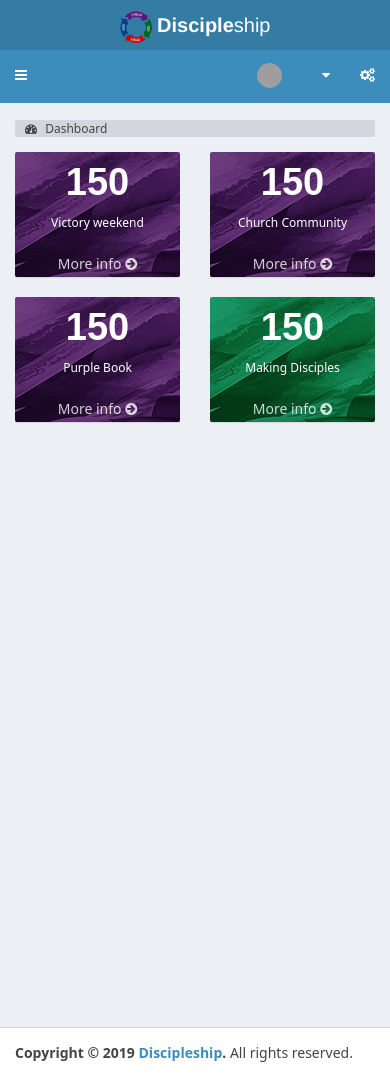
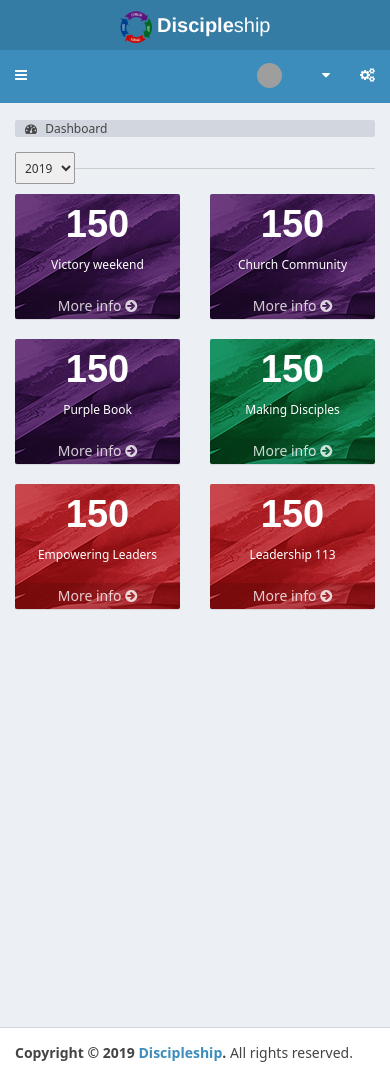
Before and after one commit to henrydeguzman/discipleship, a PHP site: page /discipleship/page/index in a window 390 px wide. Run offline with PHP 8.4, Linux system fonts and the light colour scheme; the visitor is signed in with stand-in values (Sample User, id 1); data that the repository does not hold is empty; grey boxes are pictures that could not be loaded.

Commit message:
preparing the dashboard layout

```diff
--- a/application/views/pages/dashboard/dashboard.html
+++ b/application/views/pages/dashboard/dashboard.html
@@ -1,4 +1,13 @@
-<div class="page-dashboard">
+<div class="page-dashboard" ng-controller="dashboard.page.controller as dashboardpageCtrl">
+    <div class="row">
+        <ul class="gen-text-divider">
+            <li>
+                <select class="gen-input-control">
+                    <option ng-repeat="i in _dates">{{i}}</option>
+                </select>
+            </li>
+        </ul>
+    </div>
     <div class="row">
         <div class="col-lg-3 col-xs-6">
             <!-- small box -->
@@ -60,4 +69,35 @@
             </div>
         </div>
     </div>
+    <div class="row">
+        <div class="col-lg-3 col-xs-6">
+            <!-- small box -->
+            <div class="small-box _banner _banner-empowering-leaders">
+                <div class="inner">
+                    <h3>150</h3>
+                    <p>Empowering Leaders</p>
+                </div>
+                <div class="icon">
+                    <!--<i class="ion ion-bag"></i>-->
+                    <img ng-src="api/getfile?name=img/purple-book/purple-book-border.png&size=120&basepath=assets&ext=.png">
+                </div>
+                <a href="#" class="small-box-footer">More info <i class="fa fa-arrow-circle-right"></i></a>
+            </div>
+        </div>
+
+        <div class="col-lg-3 col-xs-6">
+            <!-- small box -->
+            <div class="small-box _banner _banner-leadership113">
+                <div class="inner">
+                    <h3>150</h3>
+                    <p>Leadership 113</p>
+                </div>
+                <div class="icon">
+                    <!--<i class="ion ion-bag"></i>-->
+                    <img ng-src="api/getfile?name=img/makingdisciple/makingdisciple-border.png&size=120&basepath=assets&ext=.png">
+                </div>
+                <a href="#" class="small-box-footer">More info <i class="fa fa-arrow-circle-right"></i></a>
+            </div>
+        </div>
+    </div>
 </div>
--- a/application/views/templates/user/javascripts.html
+++ b/application/views/templates/user/javascripts.html
@@ -45,6 +45,8 @@
 <script src="<?= base_url('assets/js/main/services/values/main.formatter.js'); ?>"></script>
 <script src="<?= base_url('assets/js/main/services/values/main.config.js'); ?>"></script>
 
+<!-- dashboard page -->
+<script src="<?= base_url('assets/js/dashboard/controllers/dashboard.ctrl.js'); ?>"></script>
 <!-- users page -->
 <script src="<?= base_url('assets/js/users/controllers/users.ctrl.js'); ?>"></script>
 <script src="<?= base_url('assets/js/users/controllers/users.ctrl.diags.js'); ?>"></script>
--- a/assets/css/dashboard/dashboard.css
+++ b/assets/css/dashboard/dashboard.css
@@ -33,3 +33,19 @@
 .page-dashboard .small-box._banner._banner-makingdisciple img {
     width:110px;
 }
+
+.page-dashboard .small-box._banner._banner-empowering-leaders {
+    background-image: url(../../../assets/img/bg/empower.png);
+    color:white;
+}
+.page-dashboard .small-box._banner._banner-empowering-leaders img {
+    width:110px;
+}
+
+.page-dashboard .small-box._banner._banner-leadership113 {
+    background-image: url(../../../assets/img/bg/empower.png);
+    color:white;
+}
+.page-dashboard .small-box._banner._banner-leadership113 img {
+    width:110px;
+}
--- a/assets/css/main/generic/generic.css
+++ b/assets/css/main/generic/generic.css
@@ -403,3 +403,28 @@
     margin-left:20px;
     white-space: normal;
 }
+
+/* un ordered list generic text divider */
+.gen-text-divider {
+    margin:0;
+    padding:0;
+    margin:0 15px 10px 15px;
+    list-style:none;
+    position:relative;
+
+}
+.gen-text-divider > li {
+    display:inline-block;
+    position:relative;
+    z-index:22222222222;
+}
+.gen-text-divider:after {
+    content:'';
+    position:absolute;
+    left:0;
+    right:0;
+    /* top:0; */
+    border-top:1px solid #ccc;
+    top:50%;
+    z-index:1;
+}
--- /dev/null
+++ b/assets/js/dashboard/controllers/dashboard.ctrl.js
@@ -0,0 +1,14 @@
+/**
+ * Created by PhpStorm.
+ * User: henrilics
+ * Date: 11/09/2019
+ * Time: 11:45 PM
+ */
+victory.controller('dashboard.page.controller',['$scope','genvarsValue',function($scope,genvarsValue){
+    var vm=this;
+    $scope.baseyear=2019;$scope._dates=[];
+    for(var x=genvarsValue.curyear;x>=$scope.baseyear;x--){
+        $scope._dates.push(x);
+    }
+    console.log($scope._dates);
+}]);
--- a/assets/js/main/controllers/main.ctrl.js
+++ b/assets/js/main/controllers/main.ctrl.js
@@ -6,6 +6,7 @@
         var vm=this;
         /** declare global variables */
         vm.userdata=genvarsValue.userdata();
+        $scope.genvarsValue=genvarsValue;
         $scope.pathValue=pathValue;
         $scope.spinnerValues=spinnerValues;
     }])
--- a/assets/js/main/services/values/main.values.js
+++ b/assets/js/main/services/values/main.values.js
@@ -8,19 +8,12 @@
     })
     .value('genvarsValue',{
         curdate:new Date(),
+        curyear:new Date().getFullYear(),
         dateformat:'yyyy-MM-dd',
         timeformat:'HH:mm:ss',
         userdata:function(variable){
             if(vtr.userdata!==null&&vtr.userdata!==undefined){  return variable==undefined?JSON.parse(vtr.userdata):JSON.parse(vtr.userdata)[variable]; }return {};
-        },days:[
-            {id:1,name:'Monday'},
-            {id:2,name:'Tuesday'},
-            {id:3,name:'Wednesday'},
-            {id:4,name:'Thursday'},
-            {id:5,name:'Friday'},
-            {id:6,name:'Saturday'},
-            {id:7,name:'Sunday'},
-        ]
+        },days:[{id:1,name:'Monday'}, {id:2,name:'Tuesday'}, {id:3,name:'Wednesday'}, {id:4,name:'Thursday'}, {id:5,name:'Friday'}, {id:6,name:'Saturday'}, {id:7,name:'Sunday'},]
     })
     .value('mimeTypes',{
         "image":{
```
Also changed, not shown: assets/img/empowering-leader/empoweringleader-border.png (added), assets/img/empowering-leader/empoweringleader.png (renamed from assets/img/empowering/empoweringleader.png), assets/img/empowering-leader/thumbnails/120x120/empowering-leader-border.png (added), assets/img/empowering-leader/thumbnails/120x120/empowering-leader.png (added), assets/img/empowering-leader/thumbnails/32x32/empowering-leader-border.png (added), assets/img/empowering-leader/thumbnails/32x32/empowering-leader.png (added), assets/img/empowering-leader/thumbnails/64x64/empowering-leader-border.png (added), assets/img/empowering-leader/thumbnails/64x64/empowering-leader.png (added), assets/img/empowering/thumbnails/120x120/empoweringleader120x120.png (deleted), assets/img/empowering/thumbnails/32x32/empoweringleader32x32.png (deleted), assets/img/empowering/thumbnails/64x64/empoweringleader64x64.png (deleted).
